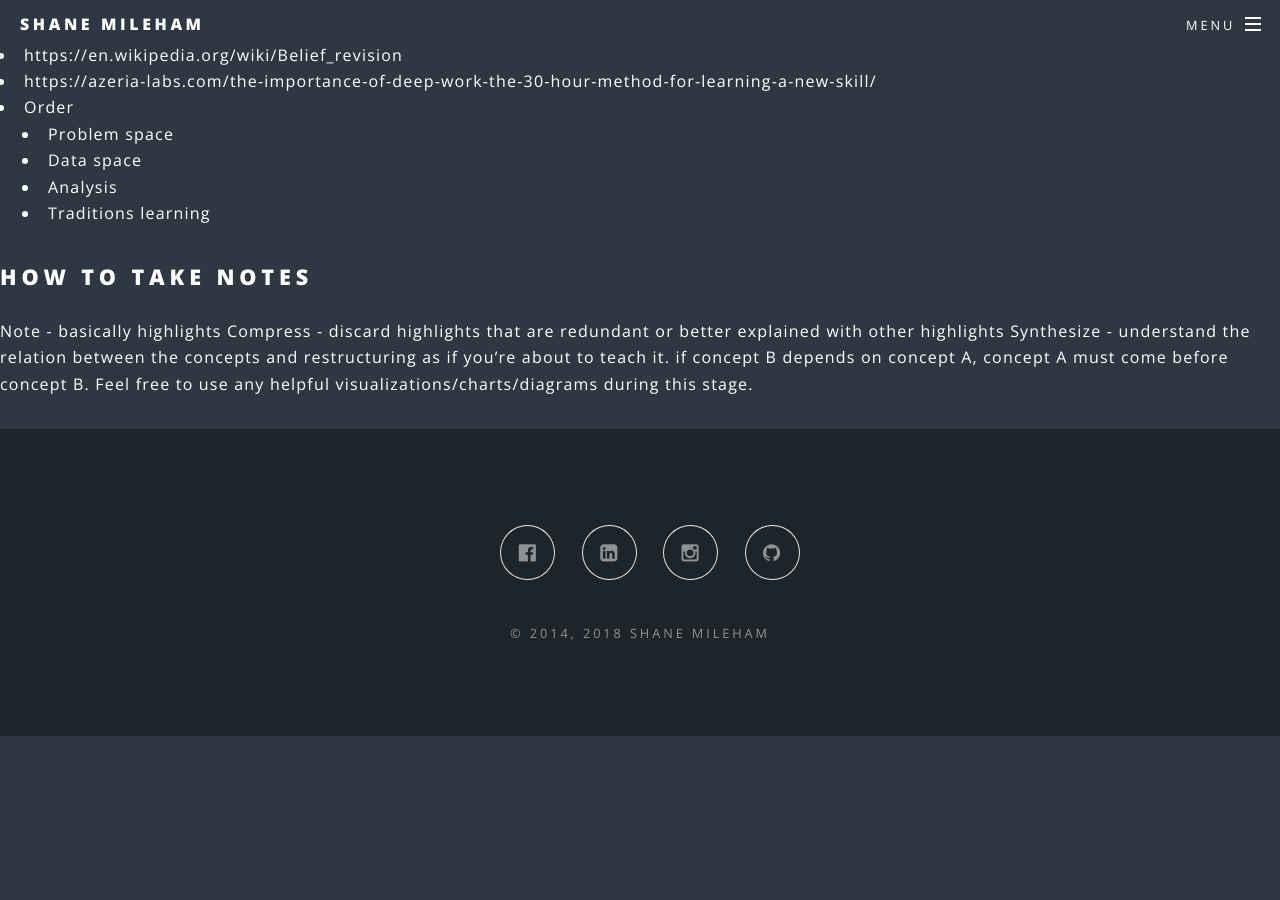
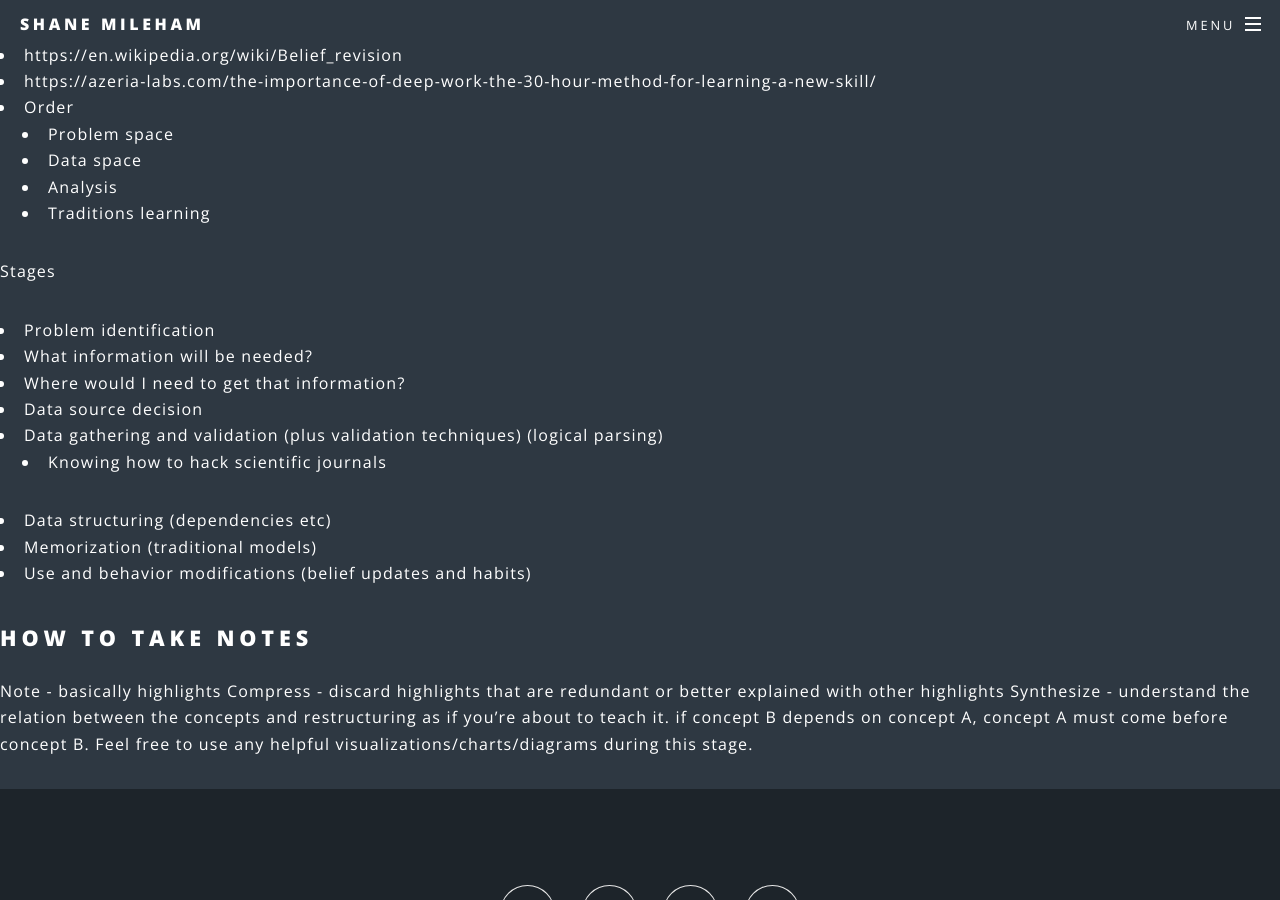
Before and after one commit to shanemileham/shanemileham.github.io, a Jekyll site: the page built from _kb/learn/learning.md, in a window 1280 px wide and 900 px high, scrolled down 4109 px. Built offline with Jekyll 4.4.1, drawn with Linux system fonts in a browser that asks for light colours; comment, search, counter and statistics services are not loaded; before the commit the page ends 4845 px from its top, so only the background shows below that.

Commit message:
Added learning stages to learning input

```diff
--- a/_kb/learn/learning.md
+++ b/_kb/learn/learning.md
@@ -124,6 +124,17 @@ Talk to the person you know who is likely to know X best. Ask them who they know
   - Analysis
   - Traditions learning
 
+Stages
+- Problem identification
+- What information will be needed?
+- Where would I need to get that information?
+- Data source decision
+- Data gathering and validation (plus validation techniques) (logical parsing)
+  - Knowing how to hack scientific journals
+- Data structuring (dependencies etc)
+- Memorization (traditional models)
+- Use and behavior modifications (belief updates and habits)
+
 
 ## How to take notes
 Note - basically highlights
```
